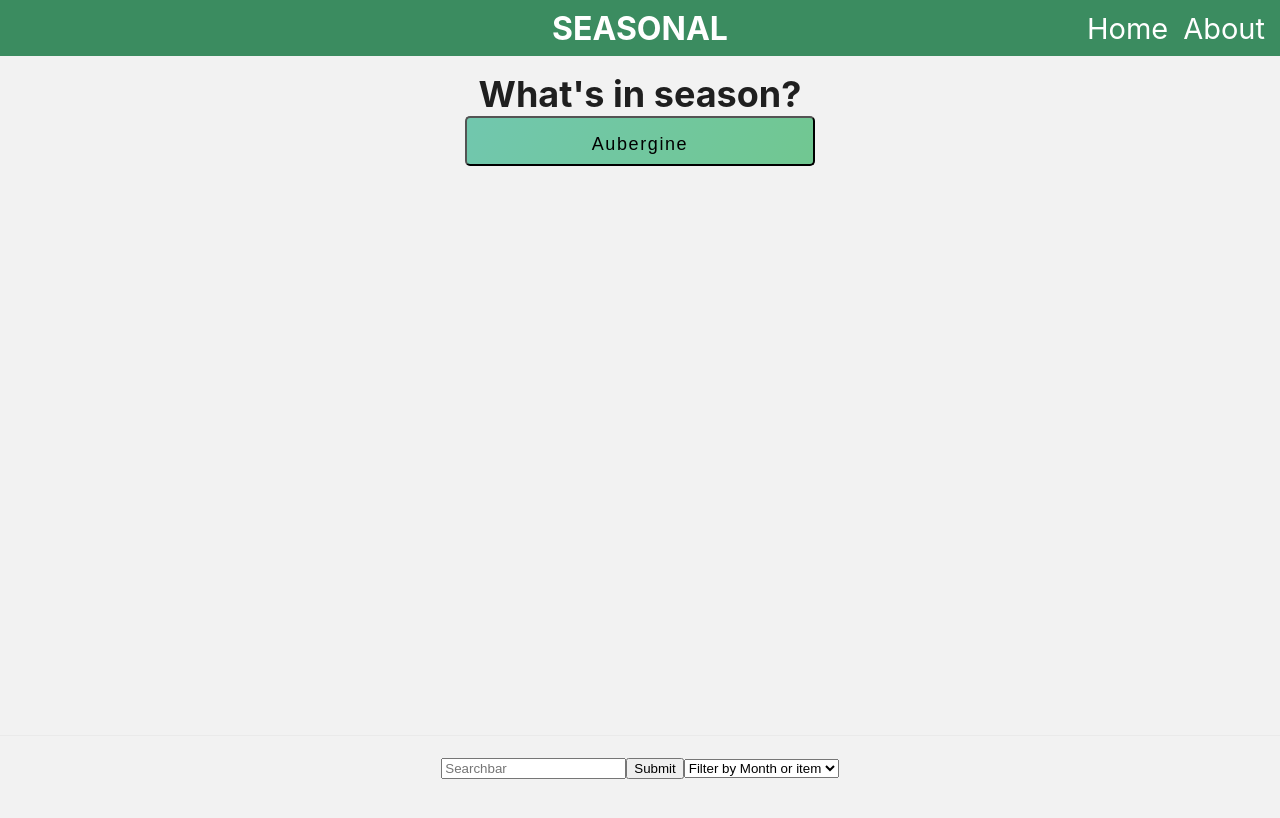
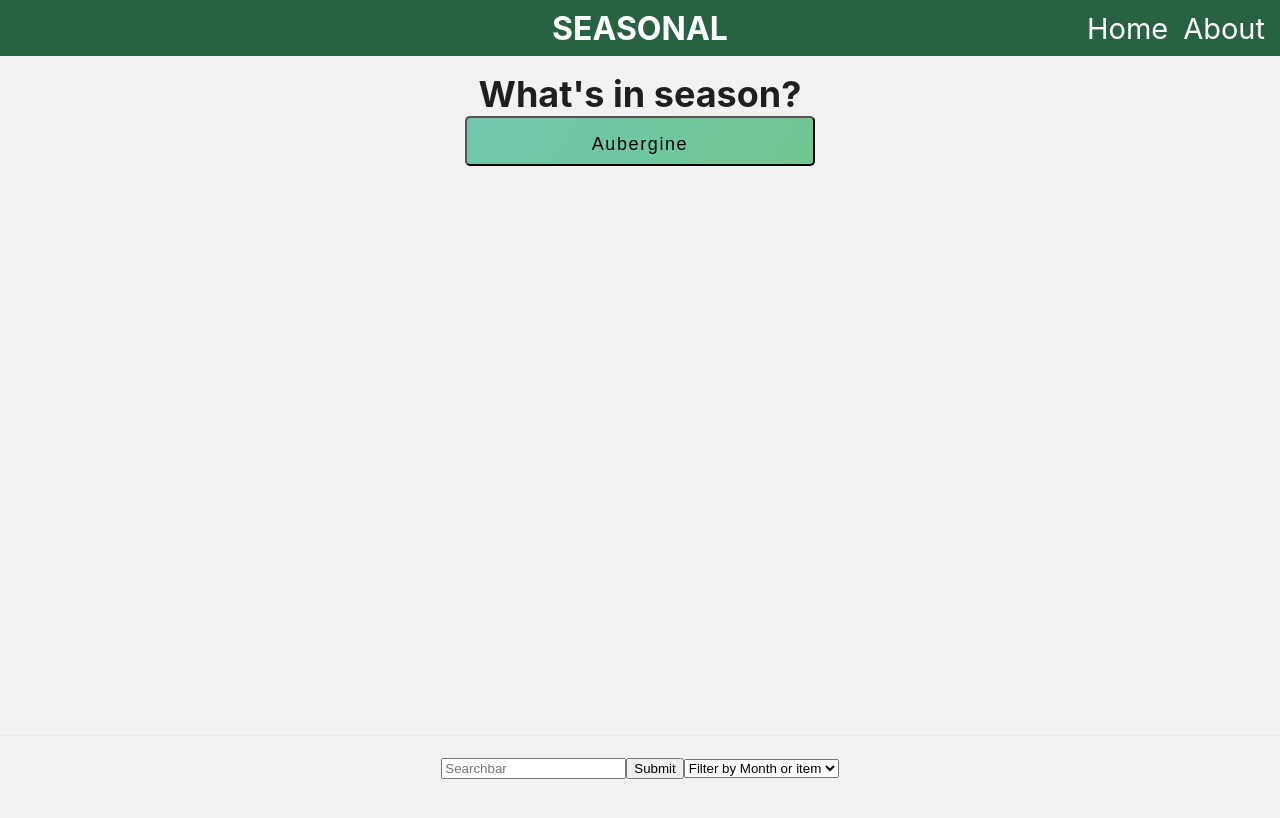
Before and after one commit to SchoolOfCode/final-project_front-end-12, a Next.js app in the folder seasonal/: page / in a window 1280 px wide. Shown: the top 818 px of the page. Built offline with nearby package versions, Linux system fonts and the light colour scheme.

Commit message:
Finalised root colours.

```diff
--- a/seasonal/styles/globals.css
+++ b/seasonal/styles/globals.css
@@ -3,9 +3,9 @@
   --main-lightest: #ffffff;
   --main-dark: #1f1f1f;
   --main-darkest: #000000;
-  --accent-one: #345749;
-  --accent-two: #3b8c60;
+  --accent-two: #296243;
   --accent-three: #b1d0b6;
+  --accent-four: #e54a4a;
 }
 
 html,
```
